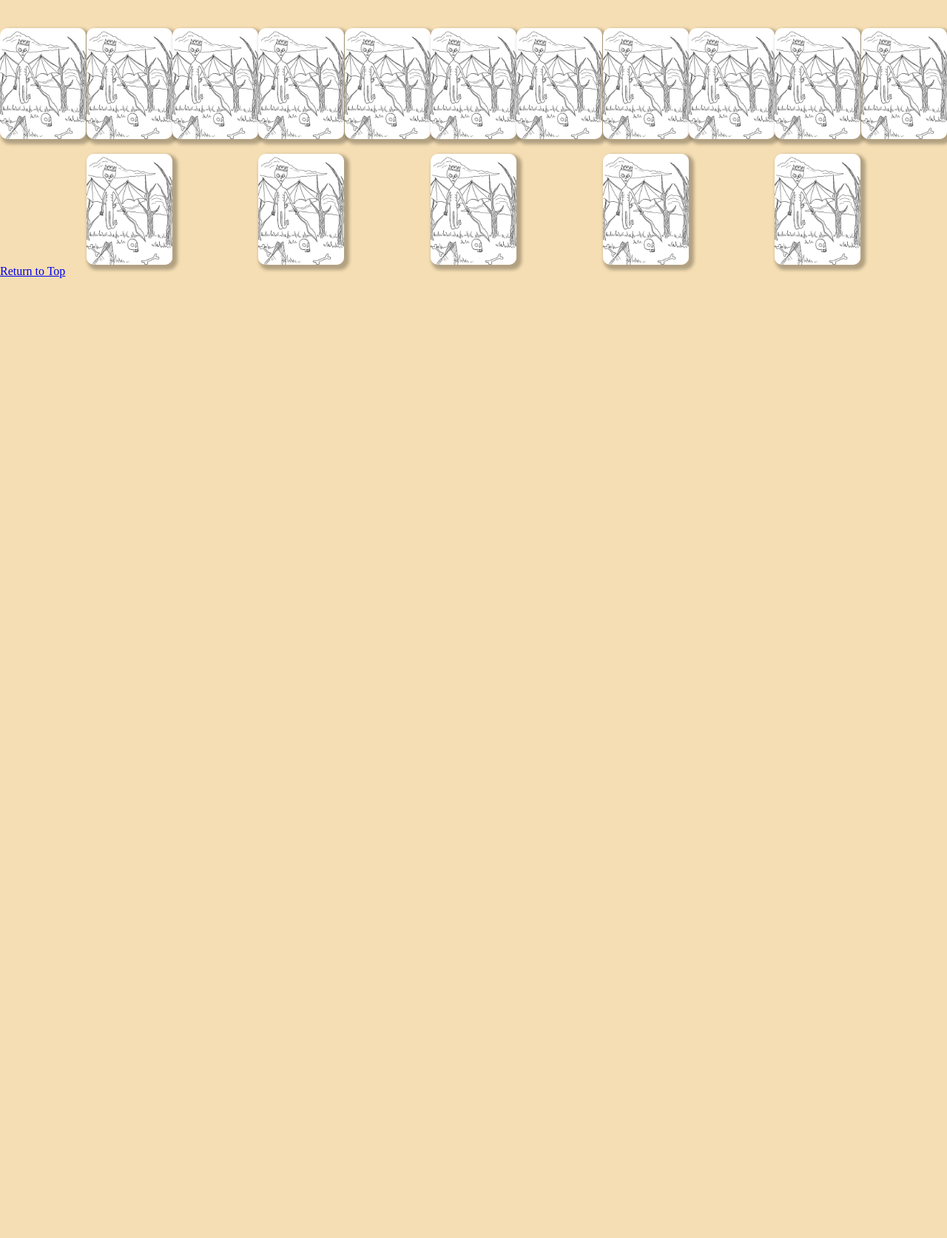
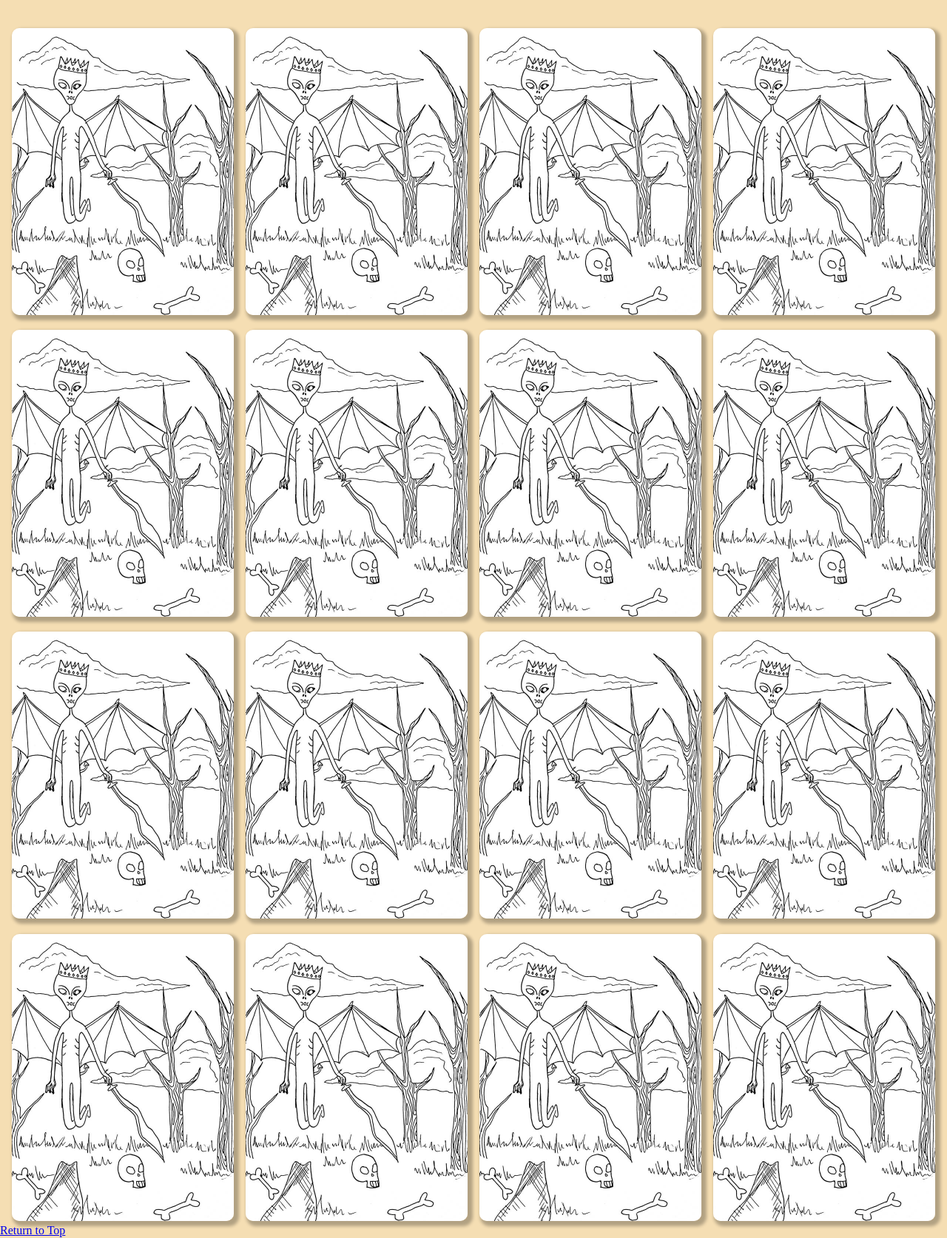
Before and after one commit to mgabriele1/idmt380, a PHP site: page / in a window 1280 px wide. Shown: the part 58-1732 px from the top of the page at 74% size. Before the commit the page ends 434 px from the top, so only its background shows below. Run offline with PHP 8.4, Linux system fonts and the light colour scheme.

Commit message:
changed to grid
image grid

```diff
--- a/index.html
+++ b/index.html
@@ -19,21 +19,51 @@
         <a href="color.html">
             <img src="graphics/DIGM223_An_Christina.jpg" alt="christina an">
         </a>
+        <a href="color.html">
             <img src="graphics/DIGM223_An_Christina.jpg" alt="christina an">
+        </a>
+        <a href="color.html">
             <img src="graphics/DIGM223_An_Christina.jpg" alt="christina an">
+        </a>
+        <a href="color.html">
             <img src="graphics/DIGM223_An_Christina.jpg" alt="christina an">
+        </a>
+        <a href="color.html">
             <img src="graphics/DIGM223_An_Christina.jpg" alt="christina an">
+        </a>
+        <a href="color.html">
             <img src="graphics/DIGM223_An_Christina.jpg" alt="christina an">
+        </a>
+        <a href="color.html">
             <img src="graphics/DIGM223_An_Christina.jpg" alt="christina an">
+        </a>
+        <a href="color.html">
             <img src="graphics/DIGM223_An_Christina.jpg" alt="christina an">
+        </a>
+        <a href="color.html">
             <img src="graphics/DIGM223_An_Christina.jpg" alt="christina an">
+        </a>
+        <a href="color.html">
             <img src="graphics/DIGM223_An_Christina.jpg" alt="christina an">
+        </a>
+        <a href="color.html">
             <img src="graphics/DIGM223_An_Christina.jpg" alt="christina an">
+        </a>
+        <a href="color.html">
             <img src="graphics/DIGM223_An_Christina.jpg" alt="christina an">
+        </a>
+        <a href="color.html">
             <img src="graphics/DIGM223_An_Christina.jpg" alt="christina an">
+        </a>
+        <a href="color.html">
             <img src="graphics/DIGM223_An_Christina.jpg" alt="christina an">
+        </a>
+        <a href="color.html">
             <img src="graphics/DIGM223_An_Christina.jpg" alt="christina an">
+        </a>
+        <a href="color.html">
             <img src="graphics/DIGM223_An_Christina.jpg" alt="christina an">
+        </a>
     </div>
     <footer>
         <a href="#top">Return to Top</a>
--- a/style.css
+++ b/style.css
@@ -31,18 +31,32 @@ h1 {
 
 /* home page grid */
 .image-grid {
-    display: flex;
-    flex-flow: row wrap;
-    justify-content: space-evenly;
+    display: grid;
+    grid-template-columns: 1fr 1fr;
+    grid-auto-rows: auto;
+    padding: 0 1rem 0 0;
+    max-width: 1400px;
+    margin: 0 auto;
+}
+.image-grid a {
+    padding: 1rem 0 0 1rem;
 }
 .image-grid img {
     box-shadow: 4px 4px 4px 3px #00000046;
     border-radius: 10px;
-    height: 150px;
-    width: auto;
-    margin: 1rem 0 0;
 }
 
+/* media queries home page */
+@media screen and (min-width: 500px) {
+    .image-grid {
+        grid-template-columns: 1fr 1fr 1fr;
+    }
+}
+@media screen and (min-width: 850px) {
+    .image-grid {
+        grid-template-columns: 1fr 1fr 1fr 1fr;
+    }
+}
 
 /* --------- PAGE 2 ----------- */
 .coloring-page {
```
Lines whose indentation alone changed are shown as unchanged.
